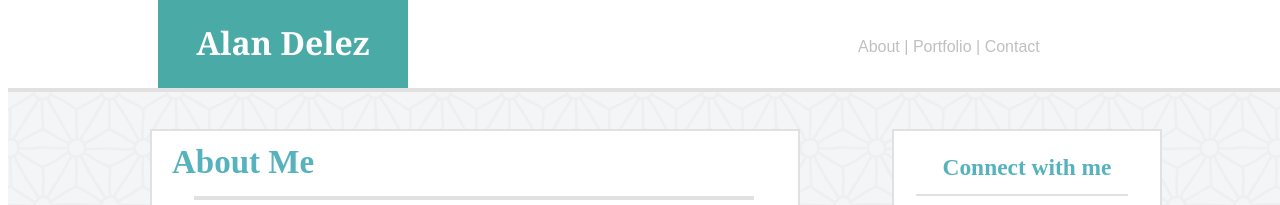
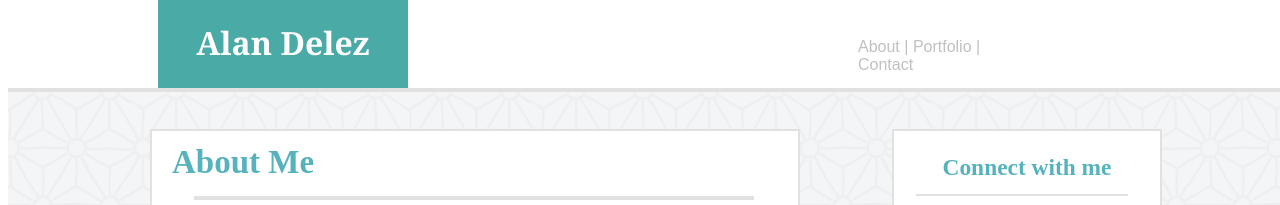
Before and after one commit to Code3lue/Basic-Portfolio, a PHP site: page / in a window 1280 px wide; the page is wider, and only the part inside the window is pictured. Shown: the top 205 px of that part. Run offline with PHP 8.4, Linux system fonts and the light colour scheme.

Commit message:
final but not final

```diff
--- a/assets/css/style.css
+++ b/assets/css/style.css
@@ -14,6 +14,10 @@
 	top: 0;
 	font-family: "Georgia", Times, "Times New Roman", serif;
 	z-index:1;
+}
+
+body {
+	overflow:hidden;
 }
 h1 {
 	color: white;
@@ -68,12 +72,14 @@ text-decoration: none;
 	margin: 0;
 	padding:0;
 	float:right;
-	position:fixed;
+	/*position:fixed;*/
+	position: absolute;
 }
 
 #navigation ul li {
     list-style-type: none;
     display: inline;
+
 }
 
 #navigation li:not(:first-child):before {
@@ -138,6 +144,7 @@ a {
 	color: #56b2bc;
 	font-size: 22px;
 	top: -14px;
+
 
 
 }
```
